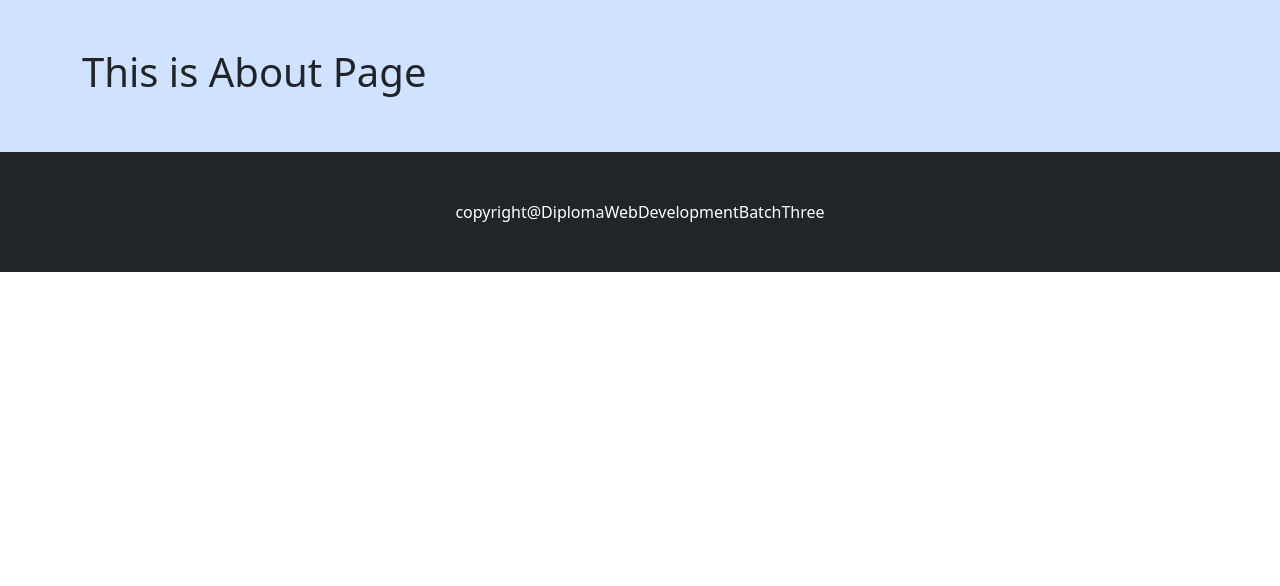
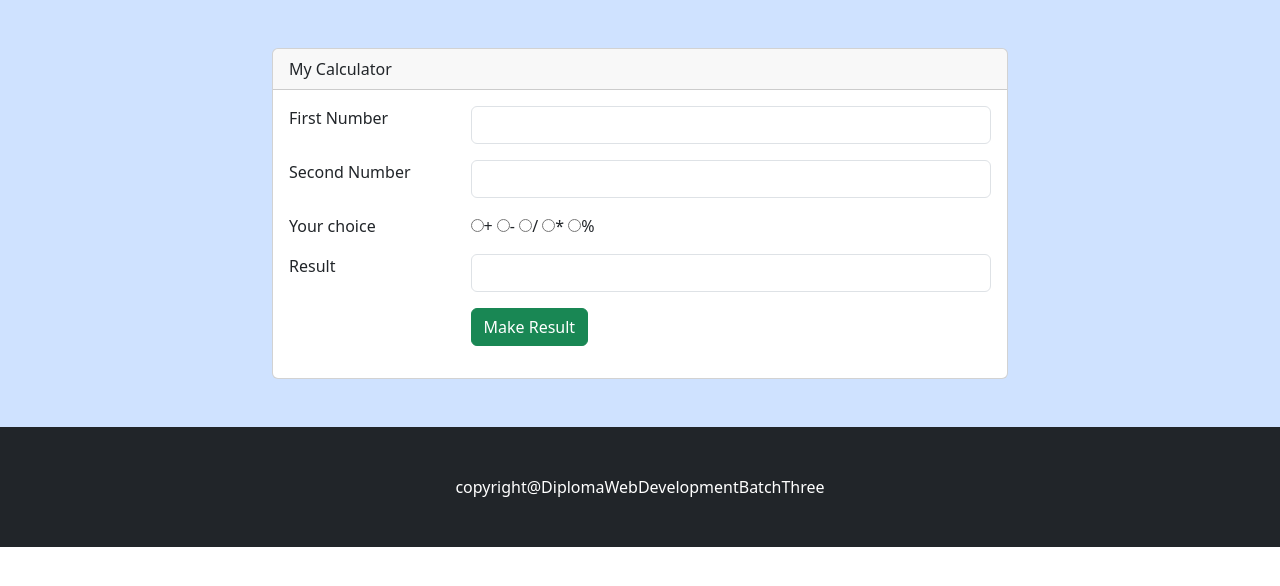
Before and after one commit to Rubel224603/php-bootstrap, a PHP site: page /views/about.php in a window 1280 px wide. Shown: the part 56-642 px from the top of the page. Run offline with PHP 8.4, Linux system fonts and the light colour scheme.

Commit message:
raw project php bootsrap

```diff
--- a/views/about.php
+++ b/views/about.php
@@ -5,9 +5,51 @@
     <section class="py-5 bg-primary-subtle">
         <div class="container">
             <div class="row">
-                <div class="col-md-8">
-                    <h1>This is About Page</h1>
+                <div class="col-md-8 mx-auto">
+                    <div class="card">
+                        <div class="card-header">My Calculator</div>
+                        <div class="card-body">
+                            <form action="web.php" Method="POST">
+                                <div class="row mb-3">
+                                    <label for="" class="col-md-3">First Number</label>
+                                    <div class="col-md-9">
+                                        <input type="number" class="form-control" name="first_number">
+                                    </div>
+                                </div>
+                                <div class="row mb-3">
+                                    <label for="" class="col-md-3">Second Number</label>
+                                    <div class="col-md-9">
+                                        <input type="number" class="form-control" name="second_number">
+                                    </div>
+                                </div>
+                                <div class="row mb-3">
+                                    <label for="" class="col-md-3">Your choice</label>
+                                    <div class="col-md-9">
+                                        <label for="sum"> <input type="radio"  value="+" name="choice"/>+</label>
+                                        <label for="byog"> <input type="radio"  value="-" name="choice"/>-</label>
+                                        <label for=""> <input type="radio"  value="/" name="choice" />/</label>
+                                        <label for=""> <input type="radio"  value="*" name="choice" />*</label>
+                                        <label for=""> <input type="radio"  value="%" name="choice" />%</label>
+                                    </div>
+                                </div>
+
+                                <div class="row mb-3">
+                                    <label for="" class="col-md-3">Result</label>
+                                    <div class="col-md-9">
+                                        <input type="text" class="form-control" value="<?php echo isset($_GET['result'])?$_GET['result'] : '';?>" />
+                                    </div>
+                                </div>
+                                <div class="row mb-3">
+                                    <label for="" class="col-md-3"></label>
+                                    <div class="col-md-9">
+                                        <input type="submit" class="btn btn-success" name="calculator_btn" value="Make Result"/>
+                                    </div>
+                                </div>
+                            </form>
+                        </div>
+                    </div>
                 </div>
+
             </div>
         </div>
     </section>
--- a/views/home.php
+++ b/views/home.php
@@ -72,7 +72,7 @@
 
 
         </div>
-    </section>>
+    </section>
 
 
 
```
Also changed, not shown: app/classes/Calculator.php (added, +66 -0 lines), app/classes/Series.php (added, +25 -0 lines), views/gallary.php (+33 -2 lines), web.php (+16 -1 lines).
